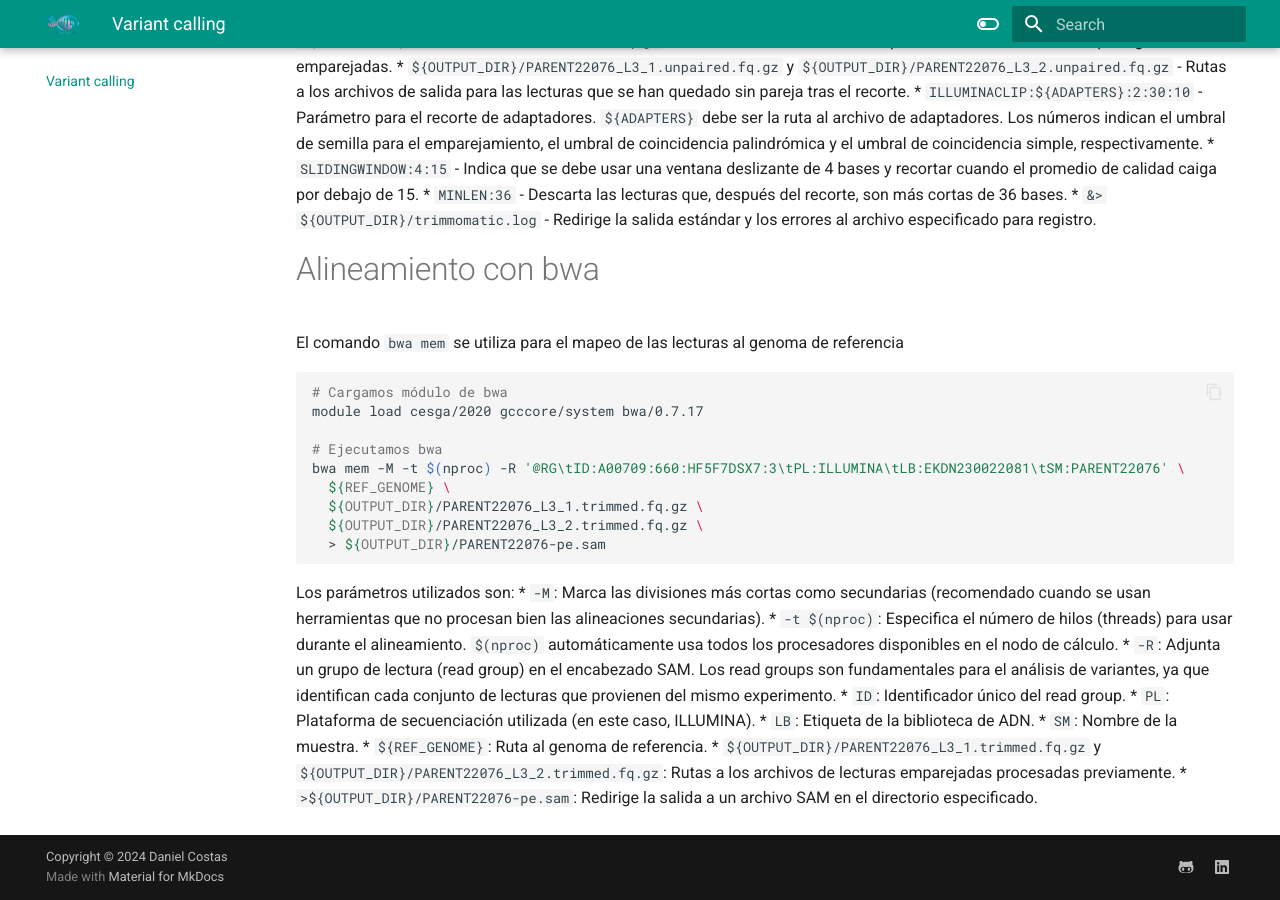
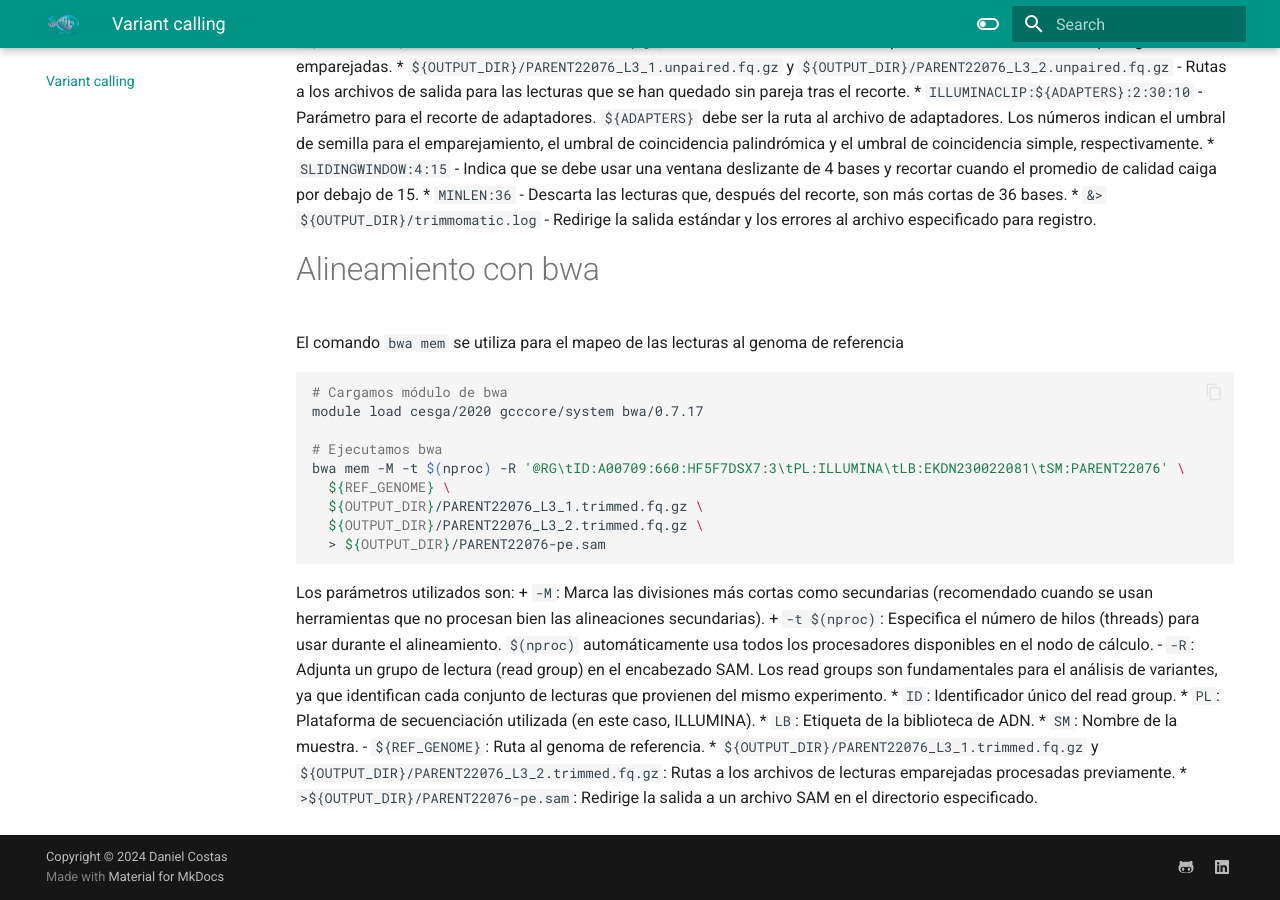
Before and after one commit to dcosimber/bioinfo, an MkDocs documentation site: the page built from docs/variant_calling.md, in a window 1280 px wide and 900 px high, scrolled down 2149 px. Built offline with MkDocs 1.6.1 and Material for MkDocs 9.7.7, drawn with Linux system fonts in a browser that asks for light colours.

````diff
--- a/docs/variant_calling.md
+++ b/docs/variant_calling.md
@@ -97,13 +97,13 @@ bwa mem -M -t $(nproc) -R '@RG\tID:A00709:660:HF5F7DSX7:3\tPL:ILLUMINA\tLB:EKDN2
   > ${OUTPUT_DIR}/PARENT22076-pe.sam
 ```
 Los parámetros utilizados son:
-* `-M`: Marca las divisiones más cortas como secundarias (recomendado cuando se usan herramientas que no procesan bien las alineaciones secundarias).
-* `-t $(nproc)`: Especifica el número de hilos (threads) para usar durante el alineamiento. `$(nproc)` automáticamente usa todos los procesadores disponibles en el nodo de cálculo.
-* `-R`: Adjunta un grupo de lectura (read group) en el encabezado SAM. Los read groups son fundamentales para el análisis de variantes, ya que identifican cada conjunto de lecturas que provienen del mismo experimento.
++ `-M`: Marca las divisiones más cortas como secundarias (recomendado cuando se usan herramientas que no procesan bien las alineaciones secundarias).
++ `-t $(nproc)`: Especifica el número de hilos (threads) para usar durante el alineamiento. `$(nproc)` automáticamente usa todos los procesadores disponibles en el nodo de cálculo.
+- `-R`: Adjunta un grupo de lectura (read group) en el encabezado SAM. Los read groups son fundamentales para el análisis de variantes, ya que identifican cada conjunto de lecturas que provienen del mismo experimento.
     * `ID`: Identificador único del read group.
     * `PL`: Plataforma de secuenciación utilizada (en este caso, ILLUMINA).
     * `LB`: Etiqueta de la biblioteca de ADN.
     * `SM`: Nombre de la muestra.
-* `${REF_GENOME}`: Ruta al genoma de referencia.
+- `${REF_GENOME}`: Ruta al genoma de referencia.
 * `${OUTPUT_DIR}/PARENT22076_L3_1.trimmed.fq.gz` y `${OUTPUT_DIR}/PARENT22076_L3_2.trimmed.fq.gz`: Rutas a los archivos de lecturas emparejadas procesadas previamente.
 * `>${OUTPUT_DIR}/PARENT22076-pe.sam`: Redirige la salida a un archivo SAM en el directorio especificado.
````
